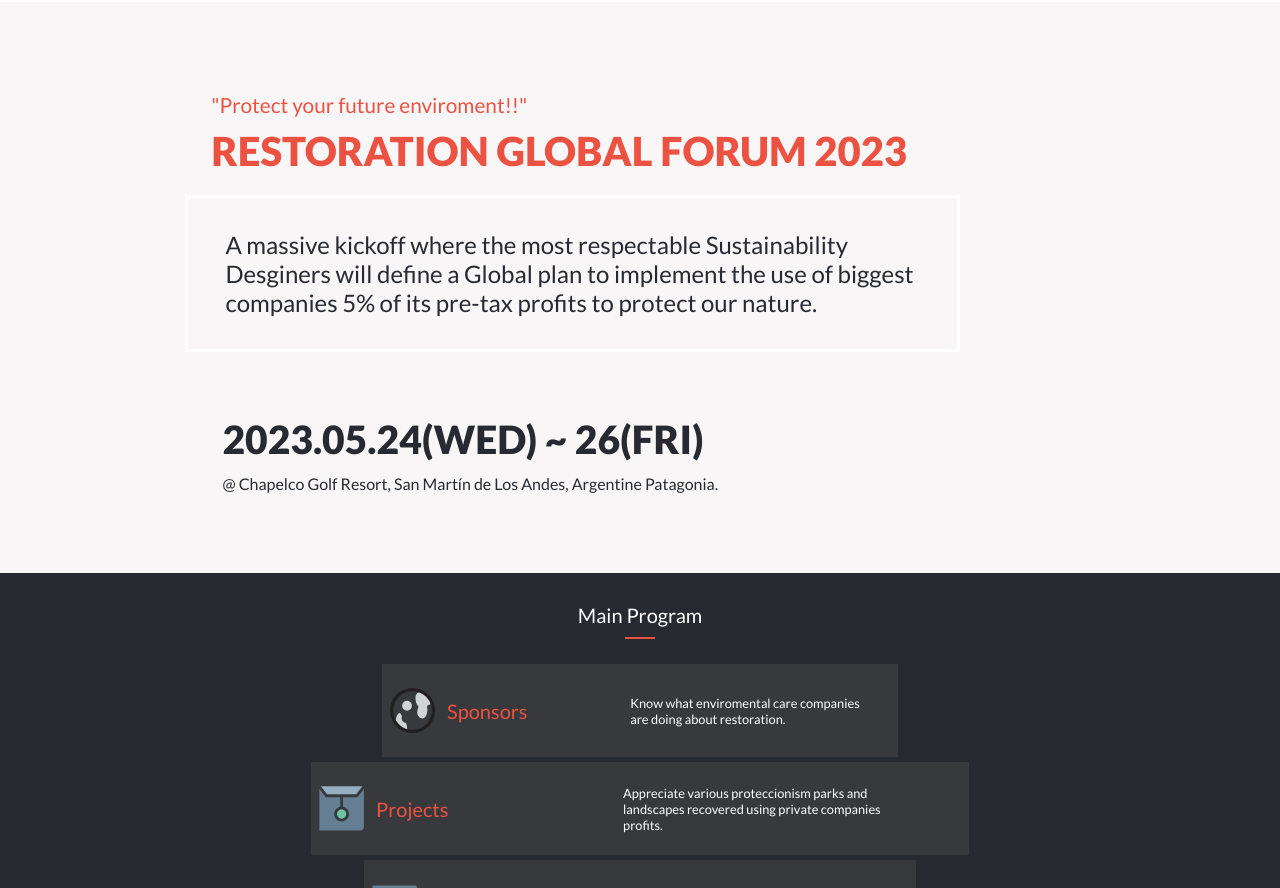
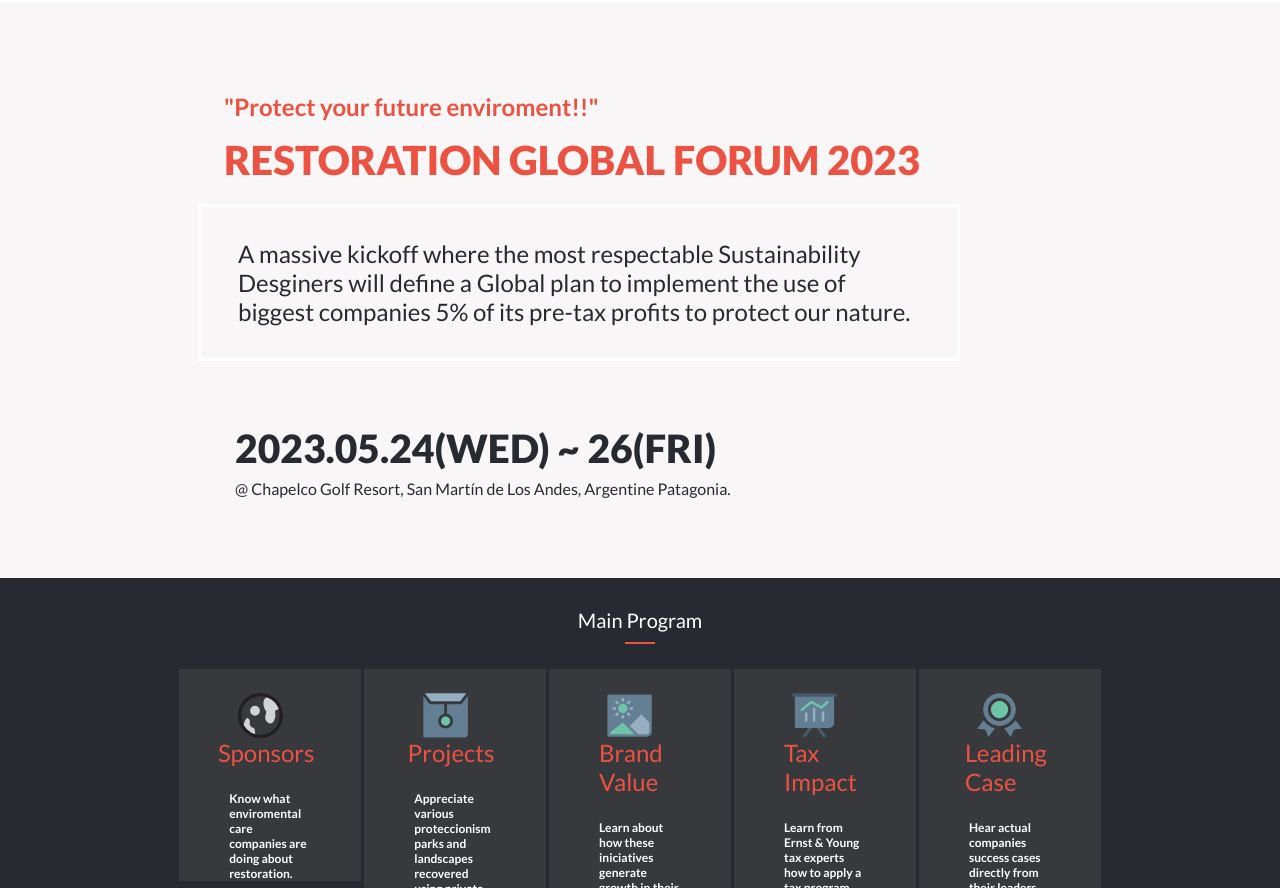
Before and after one commit to HFG43/Capstone1, a plain HTML site: page index.html in a window 1280 px wide. Shown: the part 58-946 px from the top of the page. Drawn offline with Linux system fonts and the light colour scheme.

Commit message:
In place Program Grid

```diff
--- a/index.html
+++ b/index.html
@@ -48,7 +48,8 @@
     <h2>Main Program</h2>
     <div class="separator"></div>
 
-    <div class="activities-container">
+    <div class="all-activities-container">
+    <div class="activity-container">
       <div class="activity">
         <div>
           <img class="program-icon" src="./Images/Icons/planet-earth-svgrepo-com.svg" alt=""/>
@@ -58,7 +59,7 @@
       </div>
     </div>
 
-    <div class="activities-container">
+    <div class="activity-container">
       <div class="activity">
         <div>
           <img class="program-icon" src="./Images/Icons/document-envelope-envelope-general-svgrepo-com.svg" alt=""/>
@@ -68,7 +69,7 @@
       </div>
     </div>
 
-    <div class="activities-container">
+    <div class="activity-container">
       <div class="activity">
         <div>
           <img class="program-icon" src="./Images/Icons/average-image-image-images-svgrepo-com.svg" alt=""/>
@@ -78,7 +79,7 @@
       </div>
     </div>
 
-    <div class="activities-container">
+    <div class="activitiy-container">
       <div class="activity">
         <div>
           <img class="program-icon" src="./Images/Icons/general-graph-increase-svgrepo-com.svg" alt=""/>
@@ -88,7 +89,7 @@
       </div>
     </div>
 
-    <div class="activities-container">
+    <div class="activity-container">
       <div class="activity">
         <div>
           <img class="program-icon" src="./Images/Icons/award-champion-general-svgrepo-com.svg" alt=""/>
@@ -97,7 +98,7 @@
         <p>Hear actual companies success cases directly from their leaders.</p>
       </div>
     </div>
-
+    </div>
     <button class="join-global-forum">Join Enviromental Forum 2023</button>
   </section>
 
--- a/style.css
+++ b/style.css
@@ -432,16 +432,17 @@ html {
 }
 
 @media all and (min-width: 768px){
+
+    /* *********** Home Page ************* */
+
   .home-data-container {
-    margin-left: 16.5%;
+    margin-left: 17.5%;
     margin-right: 25%;
-    padding-top: 90px;
   }
 
   .home-intro h2 {
-    font-size: 1.3rem;
-    font-weight: 500;
-    margin-bottom: 10px;
+    font-size: 1.5rem;
+    font-weight: 700;
   }
 
   .home-intro h1 {
@@ -457,16 +458,37 @@ html {
     font-size: 1.5rem;
   }
 
-  .home-intro-location-container {
-    margin: 0 1.5% 0 1.5%;
-    padding-bottom: 80px;
-    color: #272a31;
-  }
-
   .home-intro-location-container h2 {
     font-weight: 900;
-    margin-bottom: 12px;
     font-size: 39px;
   }
 
+  /* *********** Main Program ************* */
+
+  .all-activities-container {
+    margin: 0 14% 0 14%;
+    display: grid;
+    grid-template-columns: 1fr 1fr 1fr 1fr 1fr;
+    column-gap: 3px;
+
+  }
+
+   .activity {
+    display: flex;
+    flex-direction: column;
+    margin: 0;
+  }
+
+  .activity div {
+    flex-direction: column;
+  }
+
+  .activity span {
+    font-size: 24px;
+  }
+
+  .activity p {
+    font-size: 12px;
+    font-weight: 700;
+  }
 }
```
